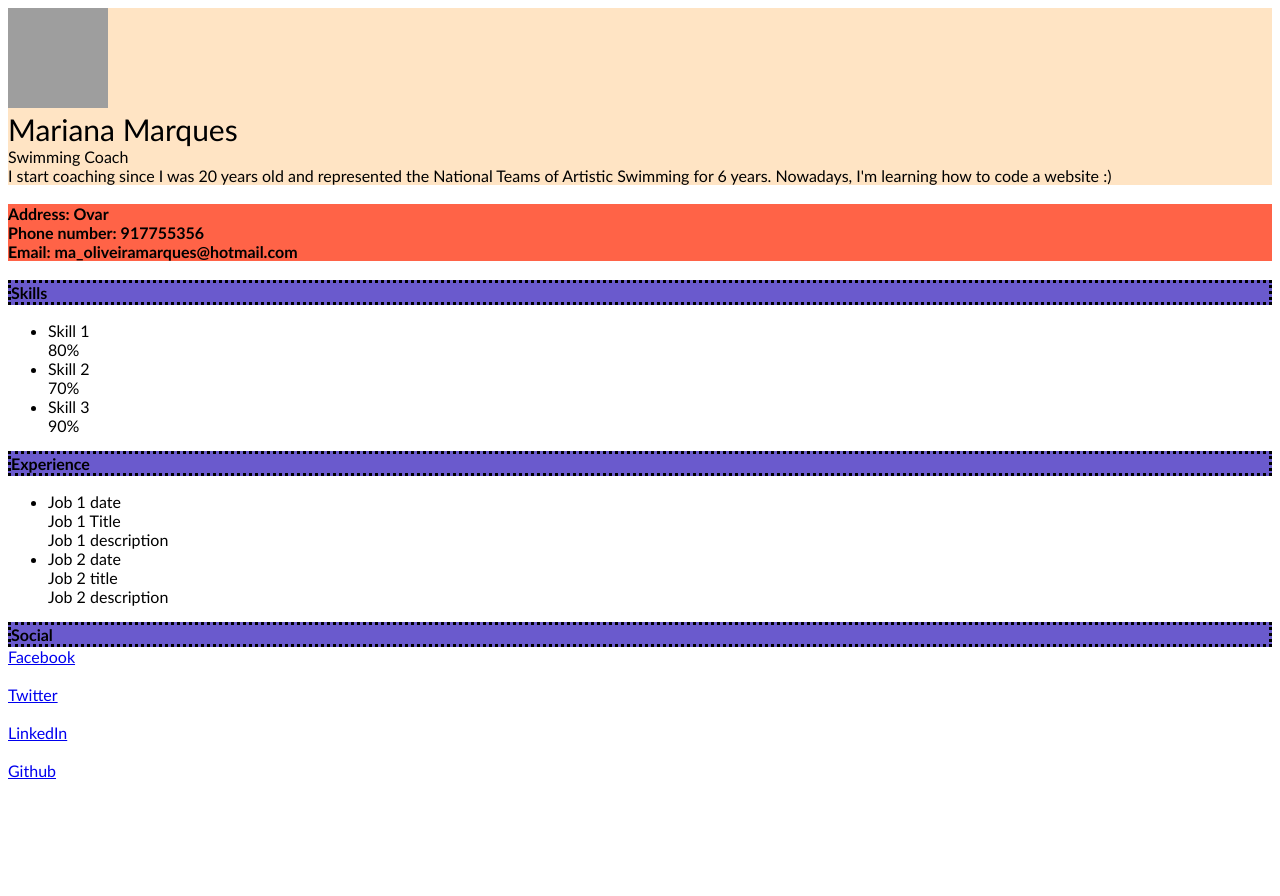
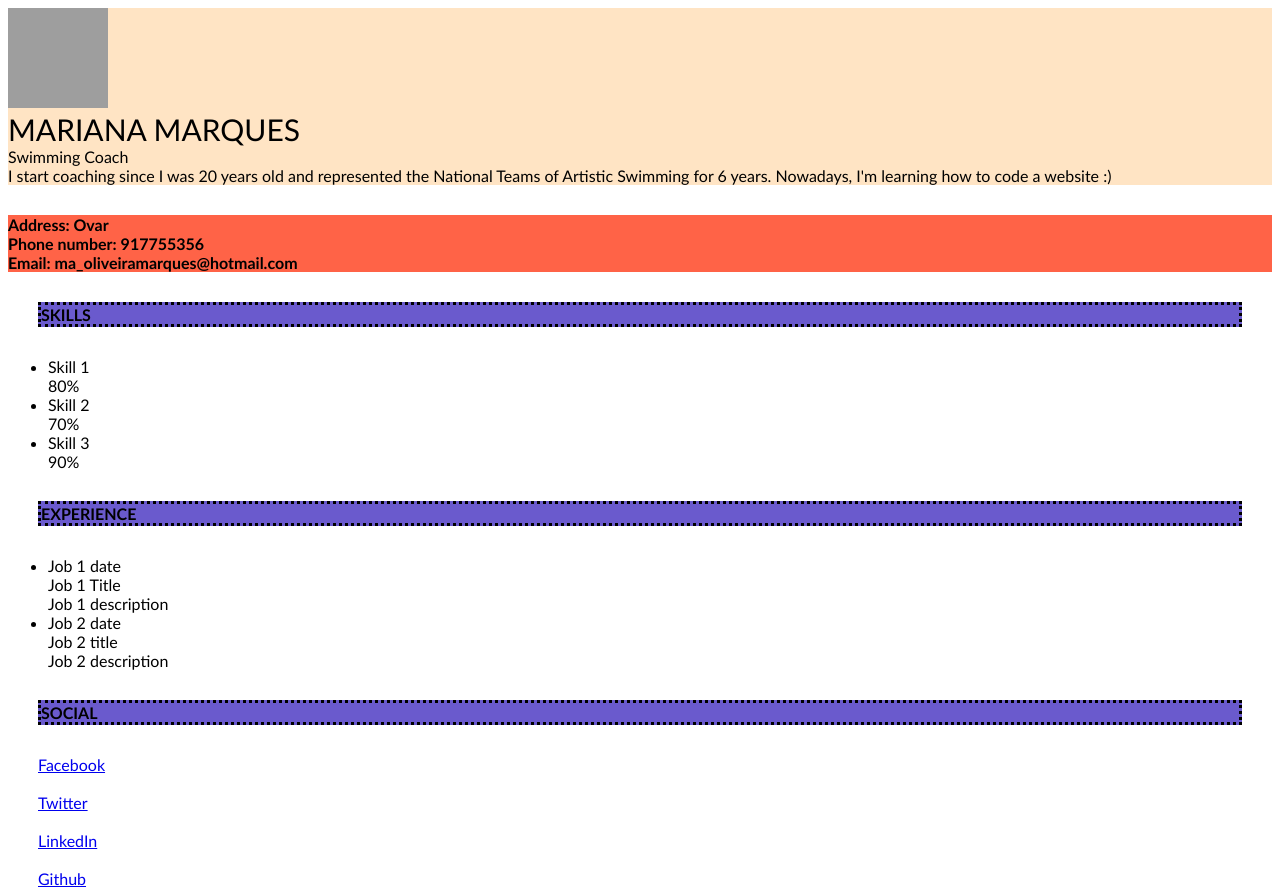
Before and after one commit to from-zero-to-fullstack/css-basics, a plain HTML site: page src/index.html in a window 1280 px wide. Before the commit the page ends 800 px from the top, so only its background shows below. Drawn offline with Linux system fonts and the light colour scheme; grey boxes are pictures that could not be loaded.

Commit message:
margins added

```diff
--- a/src/stylesheet.css
+++ b/src/stylesheet.css
@@ -1,13 +1,16 @@
 .heading{
-    font-size: 30px;
+    font-size: 30px; text-transform: uppercase;
 }
 .intro{background-color: bisque;}
 body{
     font-family: 'Trebuchet MS', 'Lucida Sans Unicode', 'Lucida Grande', 'Lucida Sans', Arial, sans-serif;
 }
 .contactinfo{
-    font-weight: bold; color:black; background-color: tomato;
+    font-weight: bold; color:black; background-color: tomato; margin-top: 30px; margin-bottom: 30px;
 }
 .subheading{
-    border-style: dotted; font-weight: bold; background-color: slateblue;
+    text-transform: uppercase; border-style: dotted; font-weight: bold; background-color: slateblue; margin: 30px;
 }
+.icon{
+    margin-left: 30px;
+}
```
Also changed, not shown: src/index.html (+1 -3 lines).
